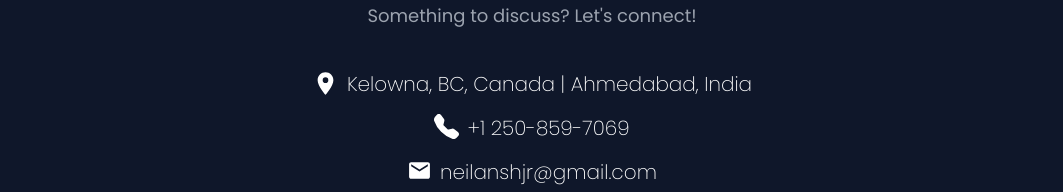
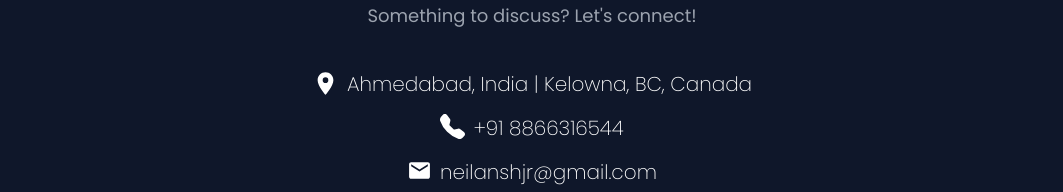
Before and after one commit to NeilanshTriesToCode/portfolio-website, a React (Vite) app: page / in a window 1280 px wide. Shown: the part 4047-4239 px from the top of the page, without its empty margins (108-1171 px from the left). Built offline with nearby package versions, Linux system fonts and the light colour scheme.

Commit message:
updated contact details - #3

```diff
--- a/src/components/Contact.jsx
+++ b/src/components/Contact.jsx
@@ -30,14 +30,14 @@ const Contact = () => {
             </div>
 
             <div className='font-light text-xl text-white md:flex md:flex-row'>
-              <p>Kelowna, BC, Canada |&nbsp;</p>
-              <p>Ahmedabad, India</p>
+              <p>Ahmedabad, India |&nbsp;</p>
+              <p>Kelowna, BC, Canada</p>
             </div>
           </div>
 
           <div className='p-2 flex flex-row mx-auto'>
             <BsFillTelephoneFill size={25} color='white' className='mr-2' />
-            <p className='font-light text-xl text-white'>+1 250-859-7069</p>
+            <p className='font-light text-xl text-white'>+91 8866316544</p>
           </div>
 
           <div className='p-2 flex flex-row mx-auto'>
```
Also changed, not shown: vite.config.js.timestamp-1685391043173-5c0c5d3922a5c.mjs (added, +11 -0 lines).
